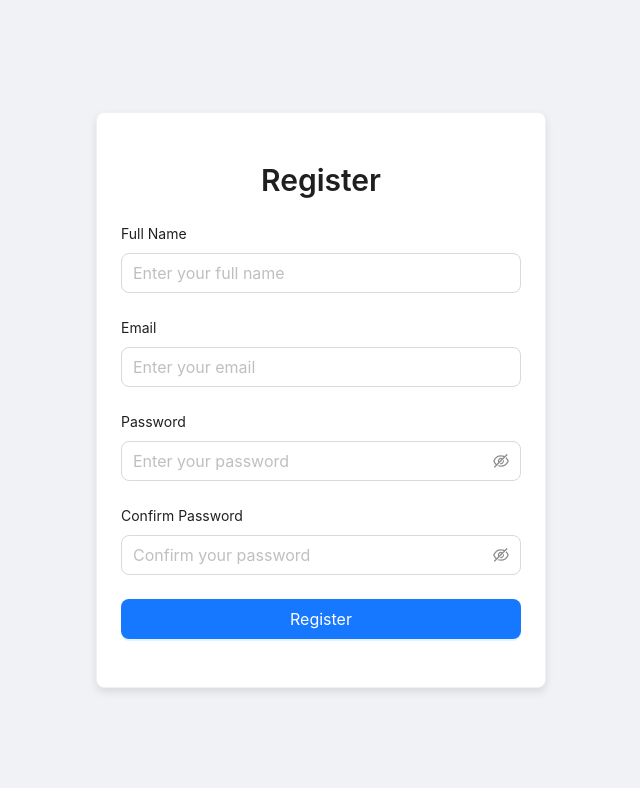
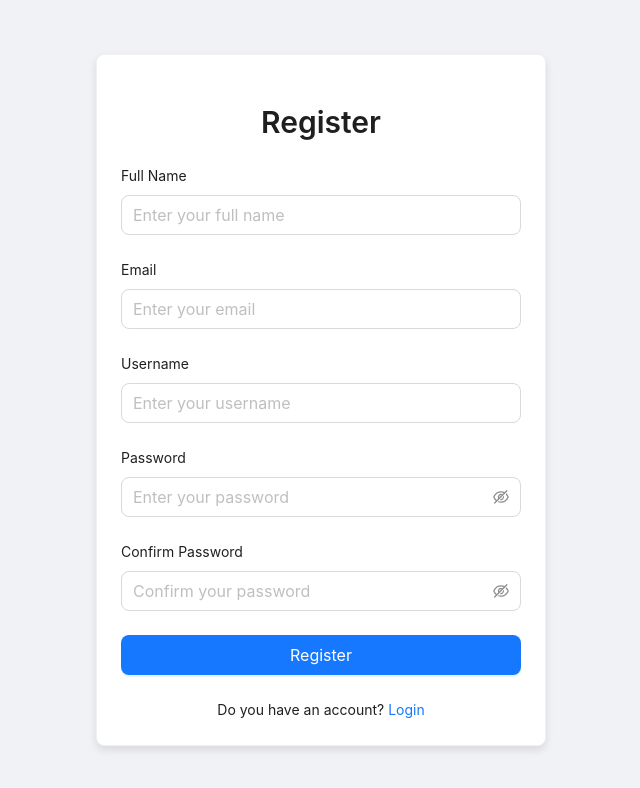
Before and after one commit to Nqnhut24/CNPMNC_242, a React (Create React App) app: page /register in a window 1280 px wide. Shown: the top 788 px of the page, without its empty margins (319-959 px from the left). Built offline with nearby package versions, Linux system fonts and the light colour scheme.

Commit message:
fixregister

```diff
--- a/src/pages/Register/index.jsx
+++ b/src/pages/Register/index.jsx
@@ -44,6 +44,10 @@ const App = () => {
                 required: true,
                 message: 'Please input your full name',
               },
+              {
+                pattern: /^[a-zA-ZÀ-ỹ\s]*$/,
+                message: 'Name can only contain letters and spaces',
+              }
             ]}
           >
             <Input size="large" placeholder="Enter your full name" />
@@ -67,6 +71,23 @@ const App = () => {
           </Form.Item>
 
           <Form.Item
+            name="username"
+            label="Username"
+            rules={[
+              {
+                required: true,
+                message: 'Please input your username',
+              },
+              {
+                pattern: /^[a-zA-Z_][a-zA-Z0-9_]*$/,
+                message: 'Username must start with a letter or underscore and can only contain letters, numbers, and underscores',
+              }
+            ]}
+          >
+            <Input size="large" placeholder="Enter your username" />
+          </Form.Item>
+
+          <Form.Item
             name="password"
             label="Password"
             rules={[
@@ -78,6 +99,10 @@ const App = () => {
                 min: 6,
                 message: 'Password must be at least 6 characters',
               },
+              {
+                pattern: /^\S*$/,
+                message: 'Password cannot contain spaces',
+              }
             ]}
           >
             <Input.Password size="large" placeholder="Enter your password" />
@@ -110,6 +135,12 @@ const App = () => {
               Register
             </Button>
           </Form.Item>
+
+          <div style={{ textAlign: 'center' }}>
+            <Typography.Text>
+              Do you have an account? <Typography.Link href="/login">Login</Typography.Link>
+            </Typography.Text>
+          </div>
         </Form>
       </Card>
     </div>
```
